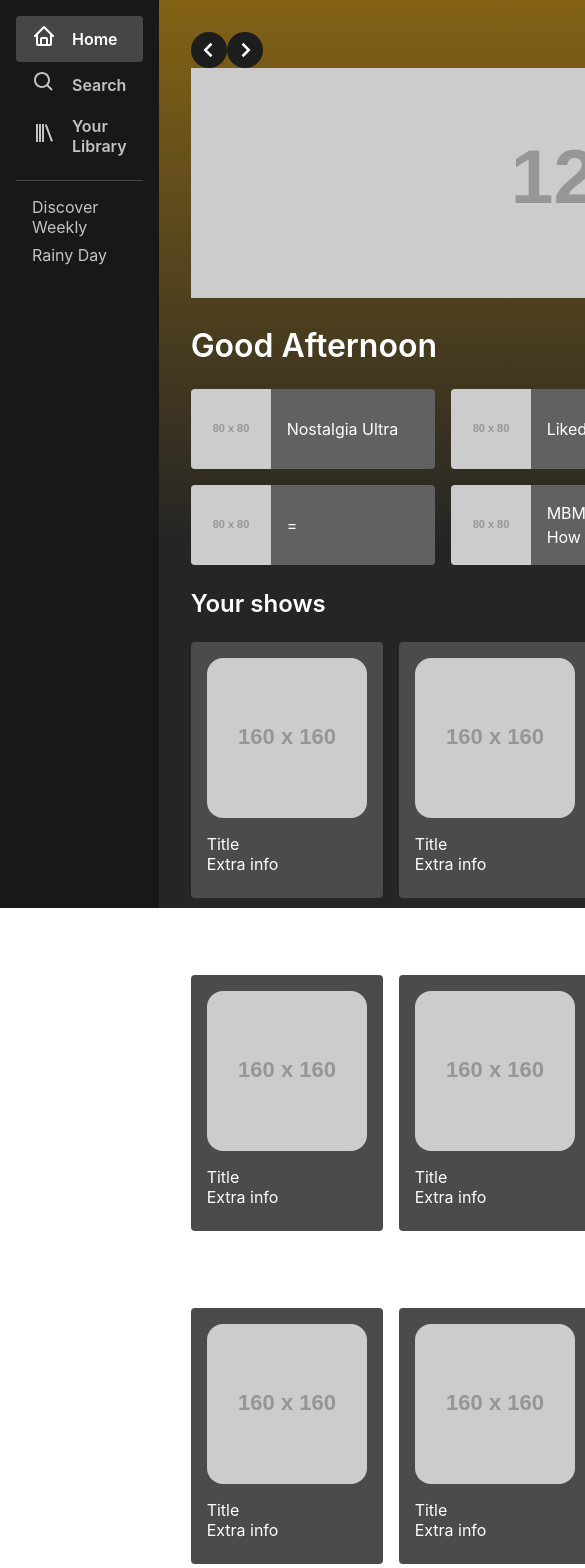
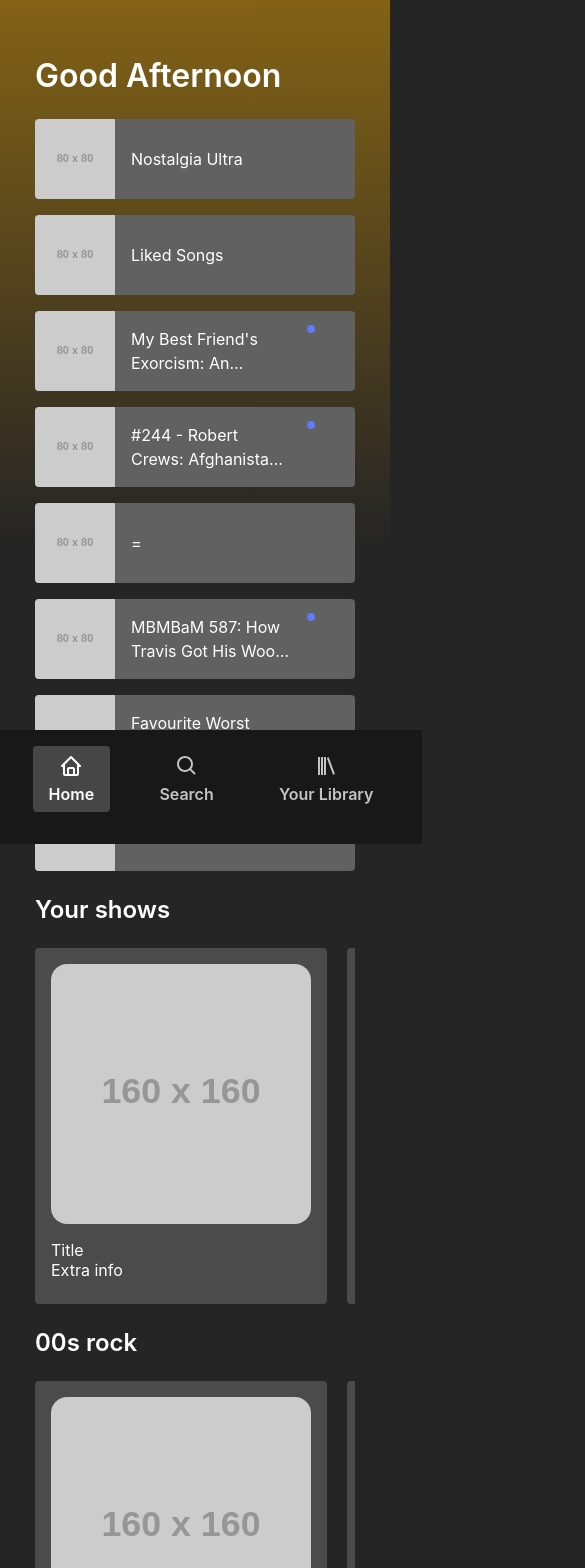
Before and after one commit to mattbcowan/spotify-remake, a React (Create React App) app: page / in a window 390 px wide. Shown: the top 1568 px of the page, 585 px wide, since content can reach past the window. Built offline with nearby package versions, Linux system fonts and the light colour scheme.

Commit message:
Mobile CSS Functional
Currently it's functional just not pretty.

```diff
--- a/package.json
+++ b/package.json
@@ -9,6 +9,7 @@
     "react": "^17.0.2",
     "react-dom": "^17.0.2",
     "react-icons": "^4.3.1",
+    "react-responsive": "^9.0.0-beta.5",
     "react-scripts": "4.0.3",
     "styled-components": "^5.3.3",
     "web-vitals": "^1.0.1"
--- a/public/styles.css
+++ b/public/styles.css
@@ -4,3 +4,7 @@
   margin: 0;
   padding: 0;
 }
+
+body {
+  background-color: #252525;
+}
--- a/src/App.js
+++ b/src/App.js
@@ -1,4 +1,3 @@
-import styled from "styled-components";
 import LeftSideBar from "./components/LeftSideBar";
 import RightSideBar from "./components/RightSideBar";
 import Home from "./components/pages/Home";
@@ -7,19 +6,13 @@ const data = {
   playlists: ["Discover Weekly", "Rainy Day"],
 };
 
-const Grid = styled.div`
-  display: grid;
-  grid-template-columns: 2fr 8fr 2fr;
-  grid-template-rows: auto;
-`;
-
 function App() {
   return (
-    <Grid>
+    <div>
       <LeftSideBar data={data} />
       <Home />
       <RightSideBar />
-    </Grid>
+    </div>
   );
 }
 
--- a/src/components/ButtonList.jsx
+++ b/src/components/ButtonList.jsx
@@ -20,10 +20,18 @@ const data = [
 const StyledUl = styled.ul`
   list-style: none;
   font-size: 1rem;
-  border-bottom: 1px solid #494949;
+  display: flex;
+  justify-content: space-around;
+  width: 100vw;
 
   &:last-child {
     padding-bottom: 1rem;
+  }
+
+  @media (min-width: 768px) {
+    display: block;
+    border-bottom: 1px solid #494949;
+    width: auto;
   }
 `;
 
--- a/src/components/ButtonListItem.jsx
+++ b/src/components/ButtonListItem.jsx
@@ -6,6 +6,7 @@ const StyledListItem = styled.li`
   padding: 0.5rem 1rem;
   border-radius: 0.25rem;
   display: flex;
+  flex-direction: column;
   align-items: center;
   cursor: pointer;
   transition: color 0.5s;
@@ -19,8 +20,12 @@ const StyledListItem = styled.li`
     font-size: 1.5rem;
   }
 
-  span {
-    margin-left: 1rem;
+  @media (min-width: 768px) {
+    flex-direction: row;
+
+    span {
+      margin-left: 1rem;
+    }
   }
 `;
 
--- a/src/components/LeftSideBar.jsx
+++ b/src/components/LeftSideBar.jsx
@@ -1,17 +1,30 @@
 import styled from "styled-components";
+import { useMediaQuery } from "react-responsive";
 import ButtonList from "./ButtonList";
 import TextList from "./TextList";
 
 const Container = styled.div`
   background-color: #181818;
   padding: 1rem;
+  position: fixed;
+  bottom: 0;
+  width: 100%;
+  display: flex;
+
+  @media (min-width: 768px) {
+    top: 0;
+    width: calc(15%);
+    height: 100vh;
+    display: block;
+  }
 `;
 
 const LeftSideBar = ({ data }) => {
+  const isLargerThanPhone = useMediaQuery({ query: "(min-width: 768px)" });
   return (
     <Container>
       <ButtonList />
-      <TextList data={data.playlists} />
+      {isLargerThanPhone && <TextList data={data.playlists} />}
     </Container>
   );
 };
--- a/src/components/Navigation.jsx
+++ b/src/components/Navigation.jsx
@@ -11,6 +11,8 @@ const NavigationButton = styled.div`
   font-size: 30px;
   color: #fff;
   border-radius: 2em;
+  margin-right: 0.5em;
+  margin-bottom: 0.5em;
 `;
 
 const NavButtonContainer = styled.div`
--- a/src/RecentListens.jsx
+++ b/src/components/RecentListens.jsx
@@ -1,11 +1,15 @@
 import styled from "styled-components";
-import LongAlbumButton from "./components/LongAlbumButton";
+import LongAlbumButton from "./LongAlbumButton";
 
 const RecentContainer = styled.div`
   display: grid;
   gap: 1rem;
-  grid-template-columns: 1fr 1fr 1fr 1fr;
+  grid-template-columns: 1fr;
   grid-template-rows: auto;
+
+  @media (min-width: 768px) {
+    grid-template-columns: 1fr 1fr 1fr 1fr;
+  }
 `;
 
 const RecentListens = ({ data }) => {
--- a/src/components/RightSideBar.jsx
+++ b/src/components/RightSideBar.jsx
@@ -2,9 +2,19 @@ import styled from "styled-components";
 import { FaFacebookF } from "react-icons/fa";
 
 const Container = styled.div`
+  color: #fff;
   background-color: #181818;
   padding: 1rem;
-  color: #fff;
+  position: fixed;
+  top: 0;
+  right: 0;
+  width: calc(15%);
+  height: 100vh;
+  display: none;
+
+  @media (min-width: 768px) {
+    display: block;
+  }
 `;
 
 const FriendsHeader = styled.span`
--- a/src/components/ShowList.jsx
+++ b/src/components/ShowList.jsx
@@ -1,11 +1,43 @@
 import styled from "styled-components";
 import FatShowButton from "./FatShowButton";
 
+const Container = styled.div`
+  overflow: hidden;
+  width: 320px;
+
+  @media (min-width: 768px) {
+    width: auto;
+  }
+`;
+
 const ShowsContainer = styled.div`
-  display: grid;
-  grid-template-columns: 1fr 1fr 1fr 1fr 1fr;
-  grid-template-rows: auto;
-  gap: 1em;
+  display: flex;
+  overflow-x: auto;
+  scroll-snap-type: x mandatory;
+  -ms-overflow-style: none;
+  scrollbar-width: none;
+  transform-origin: center center;
+  transition: transform 0.5s;
+
+  div {
+    scroll-snap-align: start;
+    flex-shrink: 0;
+    width: 260px;
+    margin-right: 20px;
+  }
+
+  &::-webkit-scrollbar {
+    display: none;
+  }
+
+  @media (min-width: 768px) {
+    display: grid;
+    grid-template-columns: 1fr 1fr 1fr 1fr 1fr;
+    grid-template-rows: auto;
+    gap: 1em;
+    overflow-x: visible;
+    scroll-snap-type: none;
+  }
 `;
 
 const ListName = styled.h2`
@@ -17,14 +49,14 @@ const ListName = styled.h2`
 
 const ShowList = ({ data }) => {
   return (
-    <div>
+    <Container>
       <ListName>{data.listName}</ListName>
       <ShowsContainer>
         {data.albums.map((i) => {
           return <FatShowButton key={i} />;
         })}
       </ShowsContainer>
-    </div>
+    </Container>
   );
 };
 
--- a/src/components/pages/Home.jsx
+++ b/src/components/pages/Home.jsx
@@ -1,7 +1,7 @@
 import React from "react";
 import styled from "styled-components";
 import GreetingText from "../GreetingText";
-import RecentListens from "../../RecentListens";
+import RecentListens from "../RecentListens";
 import FlexableImage from "../FlexableImage";
 import Navigation from "../Navigation";
 import ShowList from "../ShowList";
@@ -10,6 +10,21 @@ const Container = styled.div`
   padding: 2rem;
   background: linear-gradient(0deg, #252525 40%, #836215 100%);
   height: 100vh;
+`;
+
+const Grid = styled.div`
+  display: grid;
+  grid-template-columns: 2fr 8fr 2fr;
+  grid-template-rows: auto;
+  margin-bottom: 8em;
+`;
+
+const Header = styled.header`
+  display: none;
+
+  @media (min-width: 768px) {
+    display: block;
+  }
 `;
 
 const data = [
@@ -107,7 +122,10 @@ const Home = () => {
   let today = new Date();
   return (
     <Container>
-      <header>
+      <Grid>
+        <div></div>
+        <div>
+          <Header>
             <div>
               <Navigation />
               <div>
@@ -117,7 +135,7 @@ const Home = () => {
                 />
               </div>
             </div>
-      </header>
+          </Header>
           <main>
             <section>
               <GreetingText>
@@ -129,6 +147,9 @@ const Home = () => {
               })}
             </section>
           </main>
+        </div>
+        <div></div>
+      </Grid>
     </Container>
   );
 };
```
Also changed, not shown: 1 other file (tests, documents, lock files or other folders). Lines whose indentation alone changed are shown as unchanged.
